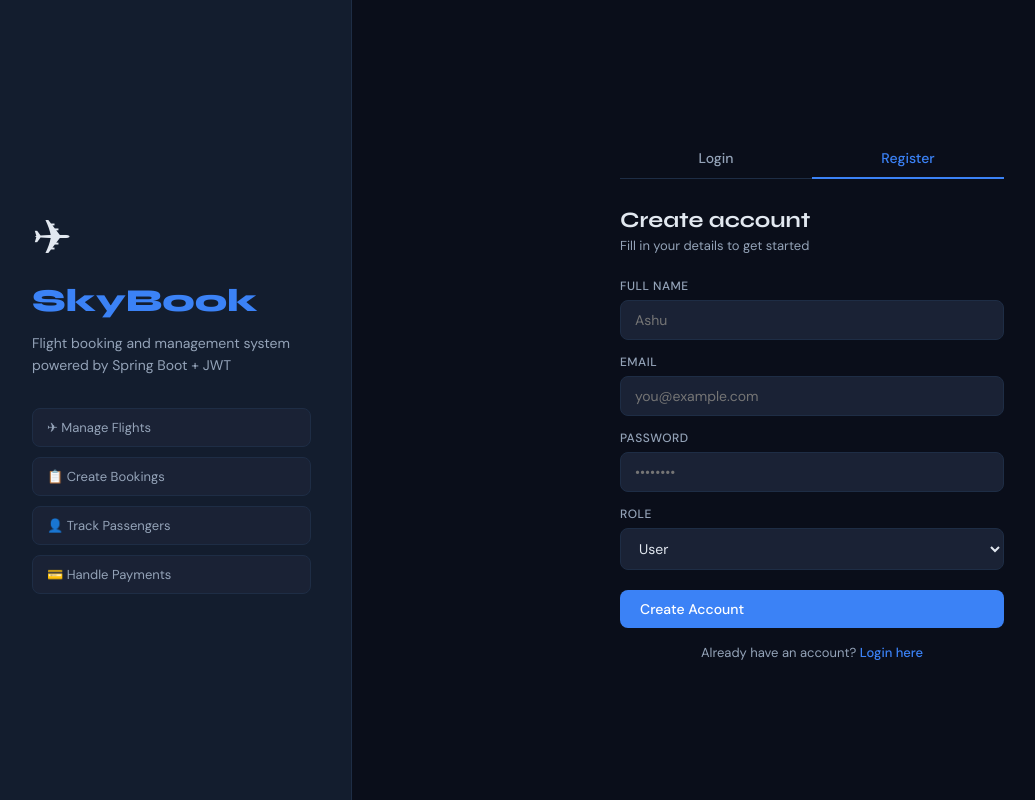
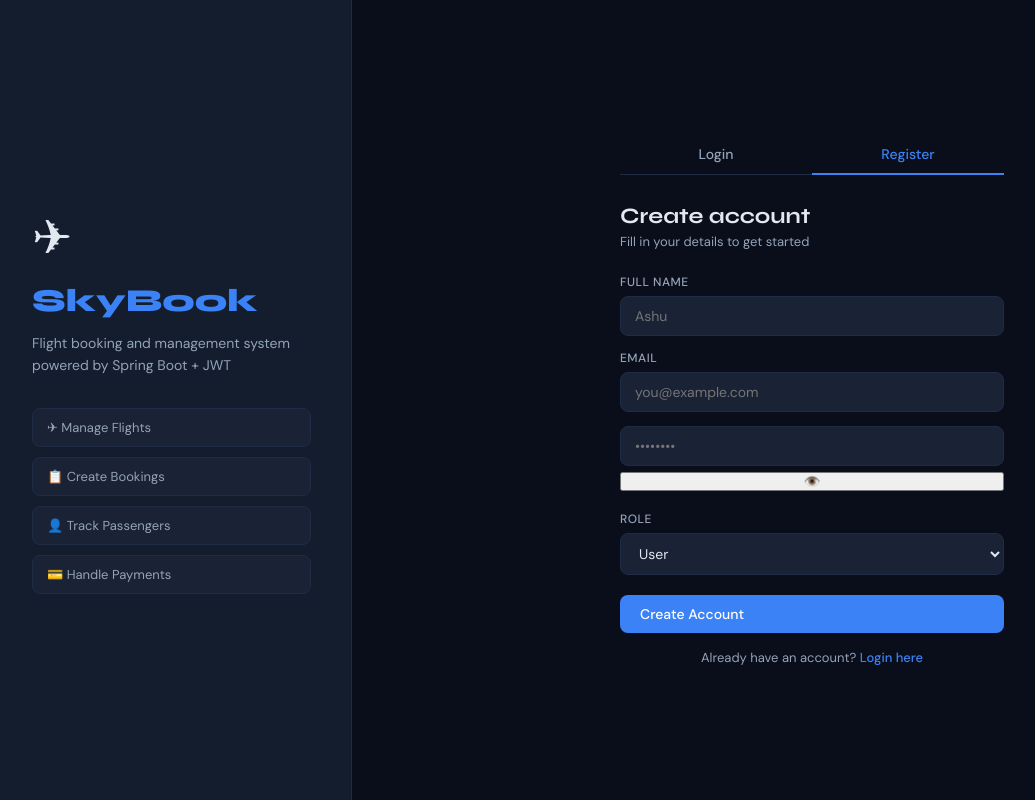
Before and after one commit to chirag31daorha/Flight-Booking-Frontend, a React app: page / in a window 1280 px wide. Both pictures are taken after a click on the button "Register". Shown: the whole page, without its empty margins (8-1043 px from the left). Built offline with nearby package versions, Linux system fonts and the light colour scheme; the HTML template or start-up script is replaced by a standard one.

Commit message:
updated Login.jsx file

```diff
--- a/src/components/Login.jsx
+++ b/src/components/Login.jsx
@@ -34,6 +34,7 @@ export default function Login({ onLogin }) {
     }
     setLoading(false);
   };
+  const [showPassword, setShowPassword] = useState(false);
 
   return (
     <div className="auth-wrapper">
@@ -65,7 +66,10 @@ export default function Login({ onLogin }) {
             </div>
             <div className="form-group" style={{ marginBottom: 20 }}>
               <label>Password</label>
-              <input name="password" type="password" placeholder="••••••••" value={form.password} onChange={handleChange} />
+              <div className="form-group" style={{ marginBottom: 20 }}>
+                <input name="password" type={showPassword ? "text" : "password"} placeholder="••••••••" value={form.password} onChange={handleChange} />
+                <button type="button" onClick={() => setShowPassword(!showPassword)}>{showPassword ? "🙈" : "👁️"}</button>
+              </div>
             </div>
             <button className="btn btn-primary" style={{ width: "100%" }} onClick={handleLogin} disabled={loading}>
               {loading ? "Logging in..." : "Login"}
@@ -87,10 +91,10 @@ export default function Login({ onLogin }) {
               <label>Email</label>
               <input name="email" type="email" placeholder="you@example.com" value={form.email} onChange={handleChange} />
             </div>
-            <div className="form-group" style={{ marginBottom: 14 }}>
-              <label>Password</label>
-              <input name="password" type="password" placeholder="••••••••" value={form.password} onChange={handleChange} />
-            </div>
+            <div className="form-group" style={{ marginBottom: 20 }}>
+                <input name="password" type={showPassword ? "text" : "password"} placeholder="••••••••" value={form.password} onChange={handleChange} />
+                <button type="button" onClick={() => setShowPassword(!showPassword)}>{showPassword ? "🙈" : "👁️"}</button>
+              </div>
             <div className="form-group" style={{ marginBottom: 20 }}>
               <label>Role</label>
               <select name="role" value={form.role} onChange={handleChange}>
```
